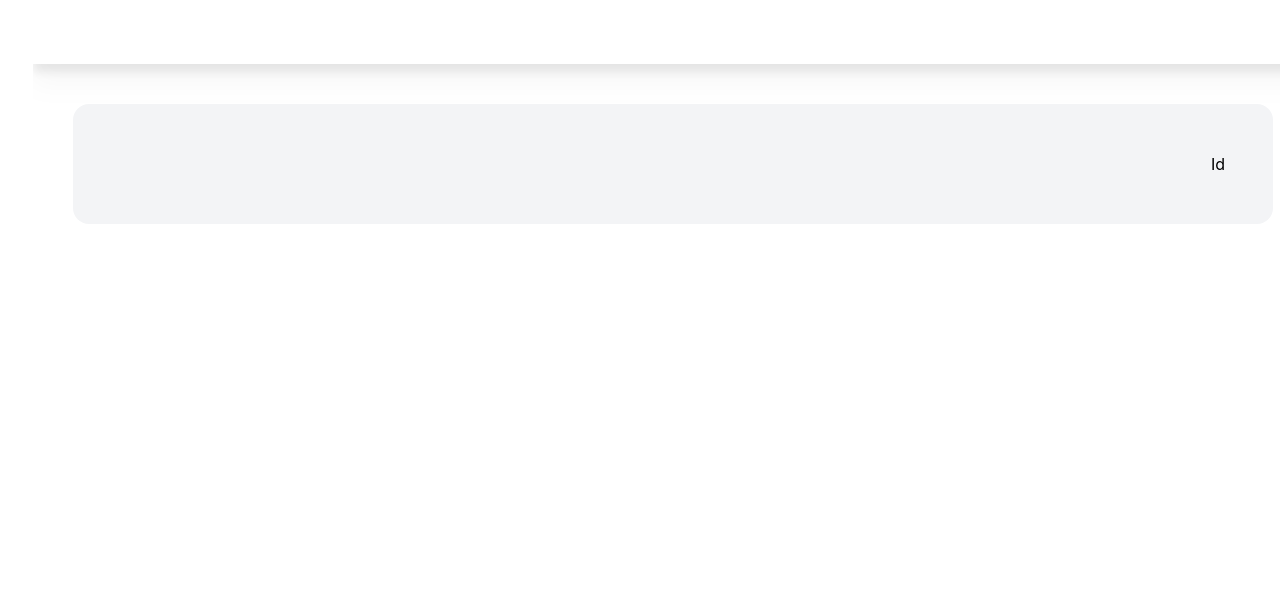
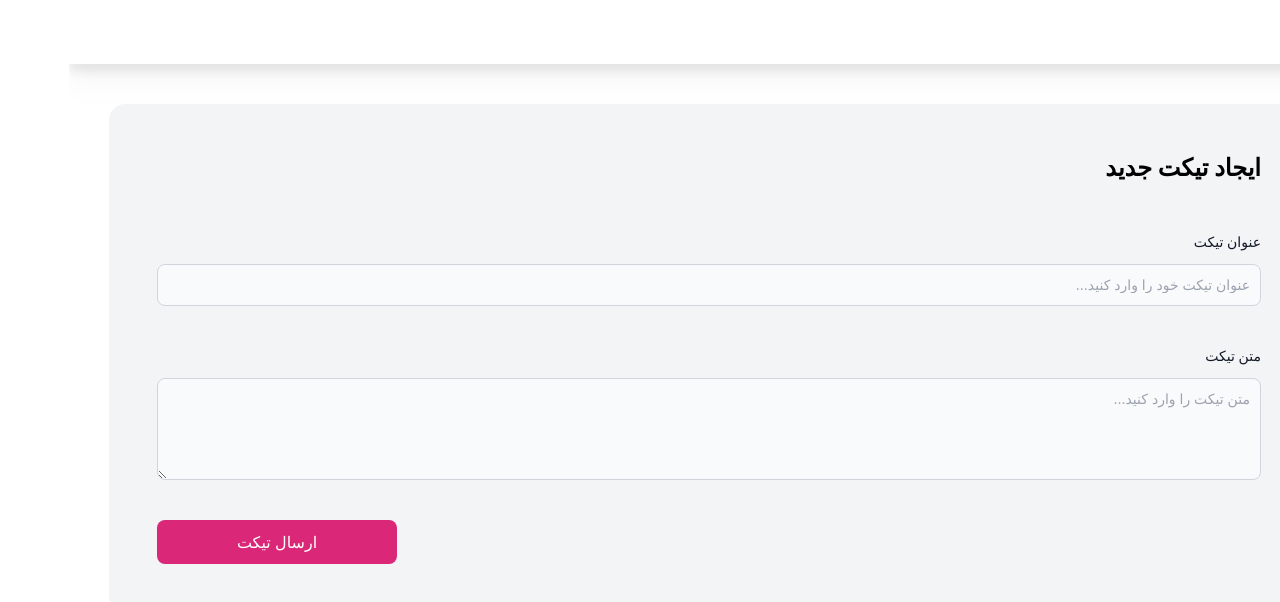
Before and after one commit to Saeed-Khazaei/kavehnegar-code-challenge, a Next.js app: page /tickets/create in a window 1280 px wide. Shown: the top 602 px of the page. Built offline with nearby package versions, Linux system fonts and the light colour scheme.

Commit message:
create Tickets/Create page for a new ticket and static it

```diff
--- /dev/null
+++ b/pages/tickets/create.tsx
@@ -0,0 +1,48 @@
+import React from "react";
+import Wrapper from "../../components/Wrapper";
+
+const CreateTicket = () => {
+  return (
+    <Wrapper title="ایجاد تیکت جدید">
+      <div className="flex flex-col space-y-10">
+        <div>
+          <label
+            htmlFor="ticket_title"
+            className="block mb-3 text-sm font-medium text-gray-900 "
+          >
+            عنوان تیکت
+          </label>
+          <input
+            type="text"
+            id="ticket_title"
+            className="bg-gray-50 border border-gray-300 text-gray-900 text-sm rounded-lg focus:outline-none focus:ring-blue-500 focus:border-blue-500 block w-full p-2.5 "
+            placeholder="عنوان تیکت خود را وارد کنید..."
+            required
+          />
+        </div>
+        <div>
+          <label
+            htmlFor="message"
+            className="block mb-3 text-sm font-medium text-gray-900"
+          >
+            متن تیکت
+          </label>
+          <textarea
+            id="message"
+            rows={4}
+            className="block p-2.5 w-full text-sm text-gray-900 bg-gray-50 rounded-lg border border-gray-300 focus:outline-none focus:ring-blue-500 focus:border-blue-500 "
+            placeholder="متن تیکت را وارد کنید..."
+          ></textarea>
+        </div>
+        <button
+          type="submit"
+          className="text-white bg-pink-600 hover:bg-pink-800 focus:outline-none font-medium rounded-lg w-60  px-5 py-2.5 text-center self-end "
+        >
+          ارسال تیکت
+        </button>
+      </div>
+    </Wrapper>
+  );
+};
+
+export default CreateTicket;
```
